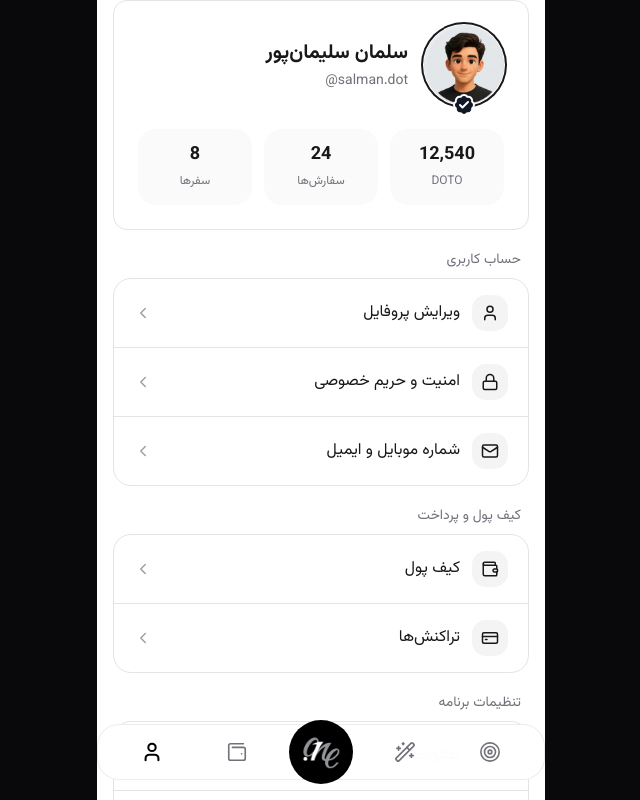
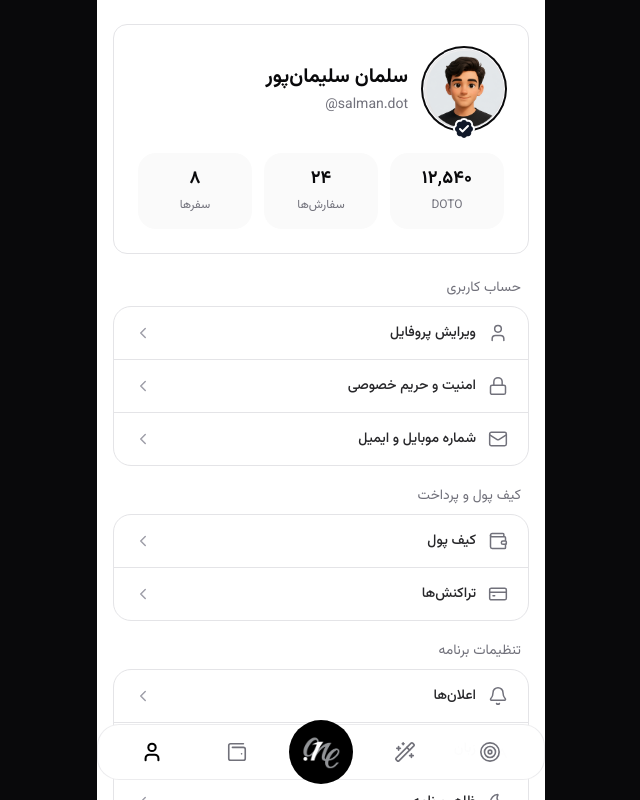
Before and after one commit to slmn-pr/super-dot, a Next.js app: page /profile in a window 1280 px wide. Shown: the top 800 px of the page, without its empty margins (319-959 px from the left). Built offline with nearby package versions, Linux system fonts and the light colour scheme.

Commit message:
Redesign: profile page design updated

```diff
--- a/src/features/profile/components/identify-card.tsx
+++ b/src/features/profile/components/identify-card.tsx
@@ -28,20 +28,19 @@ export default function IdentityCard() {
           </div>
         </div>
       </div>
-
-      <div className="grid grid-cols-3 gap-3 mt-6">
-        <div className="bg-zinc-50 rounded-2xl p-3 text-center">
-          <p className="font-bold text-lg">12,540</p>
+      <div className="mt-6 grid grid-cols-3 gap-3">
+        <div className="rounded-2xl bg-zinc-50 p-3 text-center">
+          <p className="text-lg font-bold">۱۲٬۵۴۰</p>
           <span className="text-xs text-zinc-500">DOTO</span>
         </div>
 
-        <div className="bg-zinc-50 rounded-2xl p-3 text-center">
-          <p className="font-bold text-lg">24</p>
+        <div className="rounded-2xl bg-zinc-50 p-3 text-center">
+          <p className="text-lg font-bold">۲۴</p>
           <span className="text-xs text-zinc-500">سفارش‌ها</span>
         </div>
 
-        <div className="bg-zinc-50 rounded-2xl p-3 text-center">
-          <p className="font-bold text-lg">8</p>
+        <div className="rounded-2xl bg-zinc-50 p-3 text-center">
+          <p className="text-lg font-bold">۸</p>
           <span className="text-xs text-zinc-500">سفرها</span>
         </div>
       </div>
--- a/src/features/profile/profile-page.tsx
+++ b/src/features/profile/profile-page.tsx
@@ -7,13 +7,14 @@ import {
   HelpCircle,
   Languages,
   Lock,
-  LogOut,
+  LogOutIcon,
   Mail,
   Moon,
   Settings,
   User,
   Wallet,
 } from "lucide-react";
+
 import IdentityCard from "./components/identify-card";
 
 const sections = [
@@ -34,7 +35,6 @@ const sections = [
       },
     ],
   },
-
   {
     title: "کیف پول و پرداخت",
     items: [
@@ -48,7 +48,6 @@ const sections = [
       },
     ],
   },
-
   {
     title: "تنظیمات برنامه",
     items: [
@@ -66,7 +65,6 @@ const sections = [
       },
     ],
   },
-
   {
     title: "پشتیبانی",
     items: [
@@ -84,85 +82,59 @@ const sections = [
 
 export default function ProfilePage() {
   return (
-    <main dir="rtl" className=" bg-background text-zinc-900 pb-10">
-      <div className="max-w-lg mx-auto space-y-5">
+    <main className="min-h-screen pt-6 pb-10" dir="rtl">
+      <div className="mx-auto w-full max-w-md space-y-6">
         {/* Identity Card */}
         <IdentityCard />
 
         {/* Settings */}
+        <div className="space-y-5">
           {sections.map((section) => (
             <section key={section.title}>
-            <h3 className="text-sm text-zinc-500 mb-2 px-2">{section.title}</h3>
+              <h3 className="mb-2 px-2 text-sm text-zinc-500">
+                {section.title}
+              </h3>
 
-            <div className="bg-white border rounded-2xl overflow-hidden">
+              <div className="overflow-hidden rounded-2xl border bg-white">
                 {section.items.map((item) => {
                   const Icon = item.icon;
 
                   return (
                     <button
                       key={item.title}
-                    className="
-w-full
-flex
-items-center
-justify-between
-px-5
-py-4
-border-b
-last:border-none
-hover:bg-zinc-50
-transition
-"
+                      type="button"
+                      className="flex w-full items-center justify-between border-b px-5 py-4 transition last:border-none hover:bg-zinc-50"
                     >
-                    <div
-                      className="
-flex
-items-center
-gap-3
-"
-                    >
-                      <div
-                        className="
-size-9
-rounded-xl
-bg-zinc-100
-flex
-items-center
-justify-center
-"
-                      >
-                        <Icon size={18} />
+                      <div className="flex items-center gap-3">
+                        <Icon
+                          size={20}
+                          strokeWidth={1.8}
+                          className="text-zinc-500"
+                        />
+
+                        <span className="text-sm font-medium text-zinc-800">
+                          {item.title}
+                        </span>
                       </div>
 
-                      <span>{item.title}</span>
-                    </div>
-
-                    <ChevronLeft size={18} className="text-zinc-400" />
+                      <ChevronLeft
+                        size={18}
+                        className="text-zinc-400"
+                      />
                     </button>
                   );
                 })}
               </div>
             </section>
           ))}
+        </div>
 
         {/* Logout */}
-
         <button
-          className="
-w-full
-bg-white
-border
-rounded-[24px]
-py-4
-flex
-items-center
-justify-center
-gap-2
-text-red-500
-font-medium
-"
+          type="button"
+          className="flex w-full items-center justify-center gap-2 rounded-[24px] border bg-white py-4 font-medium text-red-500 transition hover:bg-red-50"
         >
-          <LogOut size={18} />
+          <LogOutIcon size={20} />
           خروج از حساب
         </button>
       </div>
```
Lines whose indentation alone changed are shown as unchanged.
